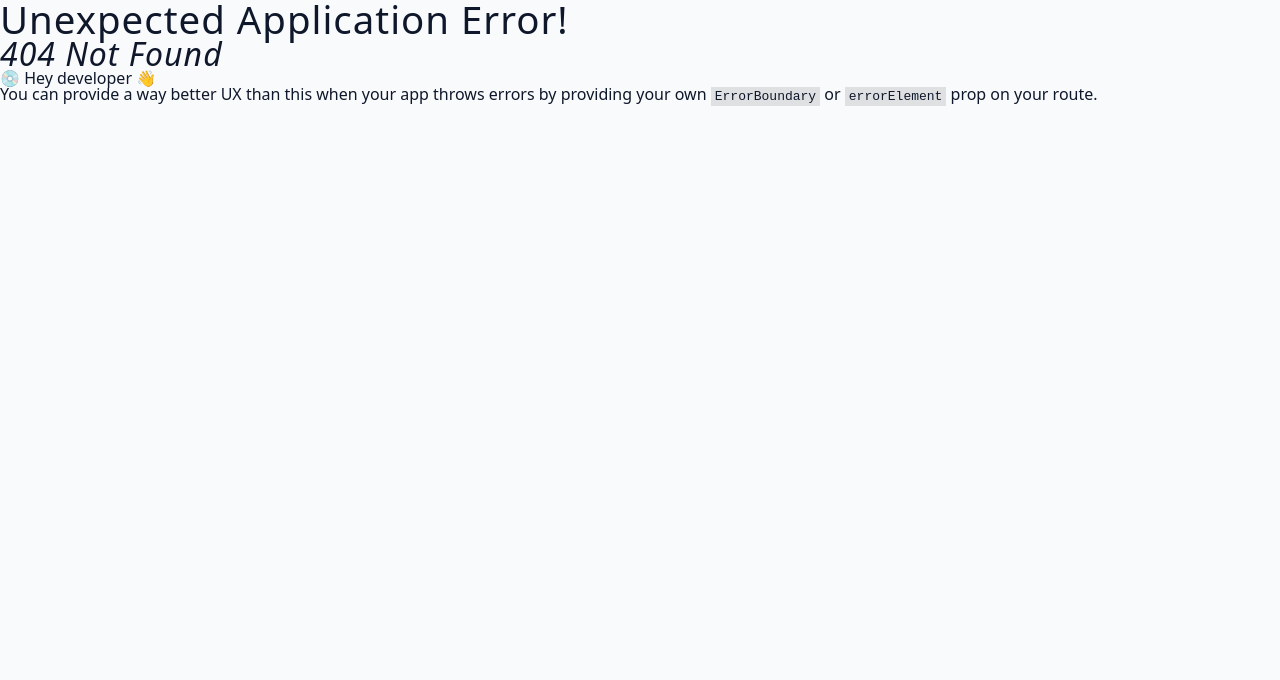
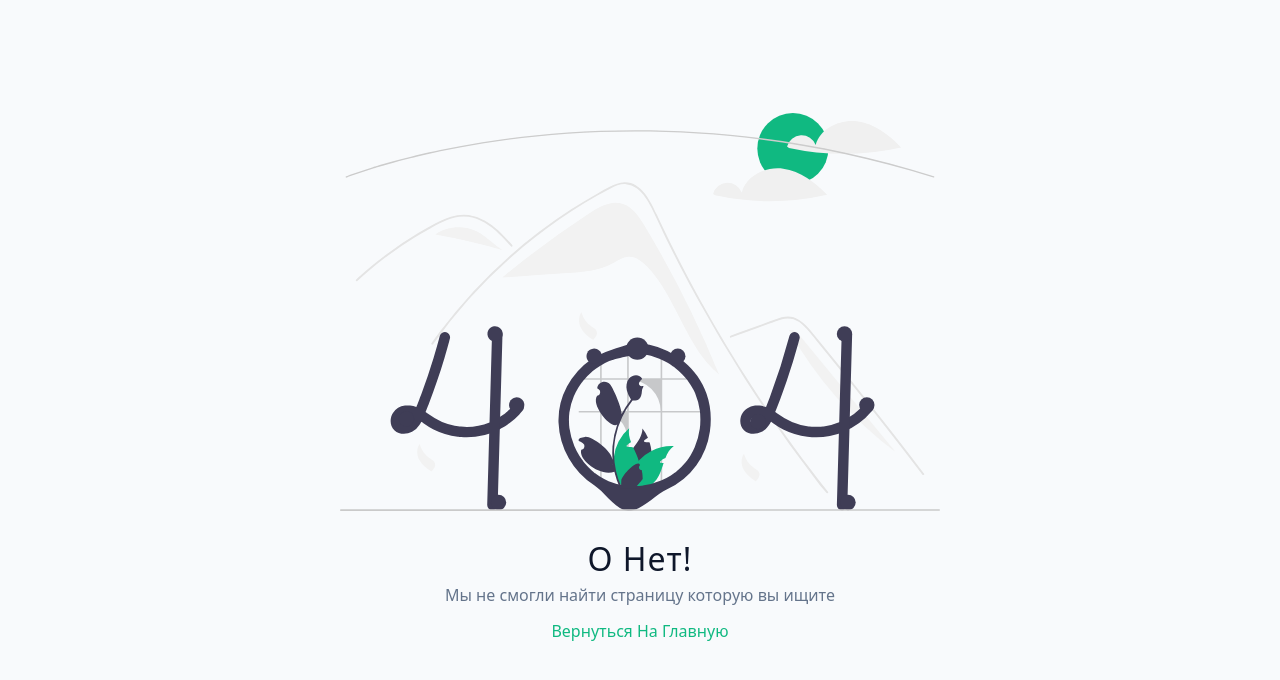
Before and after one commit to NikDoe/cocktails-app, a React (Vite) app: page /cocktail/1 in a window 1280 px wide. Before the commit this address had no page. Shown: the top 680 px of the page. Built offline with nearby package versions, Linux system fonts and the light colour scheme.

Commit message:
implements basic errors handling

```diff
--- a/src/App.tsx
+++ b/src/App.tsx
@@ -5,6 +5,7 @@ const router = createBrowserRouter([
 	{
 		path: '/',
 		element: <Layout />,
+		errorElement: <Error />,
 		children: [
 			{
 				index: true,
--- a/src/pages/Error.tsx
+++ b/src/pages/Error.tsx
@@ -1,6 +1,36 @@
+import { Link, useRouteError } from 'react-router-dom';
+
+import Wrapper from '../assets/wrappers/ErrorPage';
+
+import img from '../assets/not-found.svg';
+
+type ErrorResponse = {
+  status: number;
+  statusText: string;
+  message?: string;
+};
+
 function Error() {
+	const error = useRouteError() as ErrorResponse;
+	console.log(error);
+
+	if(error.status === 404) {
+		return (
+			<Wrapper>
+				<div>
+					<img src={img} alt='not found' />
+					<h3>О нет!</h3>
+					<p>Мы не смогли найти страницу которую вы ищите</p>
+					<Link to='/'>вернуться на главную</Link>
+				</div>
+			</Wrapper>
+		);
+	}
+
 	return (
-		<h1>Error</h1>
+		<Wrapper>
+			<h1>Что-то пошло не так...🤔</h1>
+		</Wrapper>
 	);
 }
 
--- a/src/pages/Layout.tsx
+++ b/src/pages/Layout.tsx
@@ -5,7 +5,9 @@ function Layout() {
 	return (
 		<div>
 			<Navbar />
-			<Outlet />
+			<section className='page'>
+				<Outlet />
+			</section>
 		</div>
 	);
 }
```
Also changed, not shown: src/assets/not-found.svg (added).
